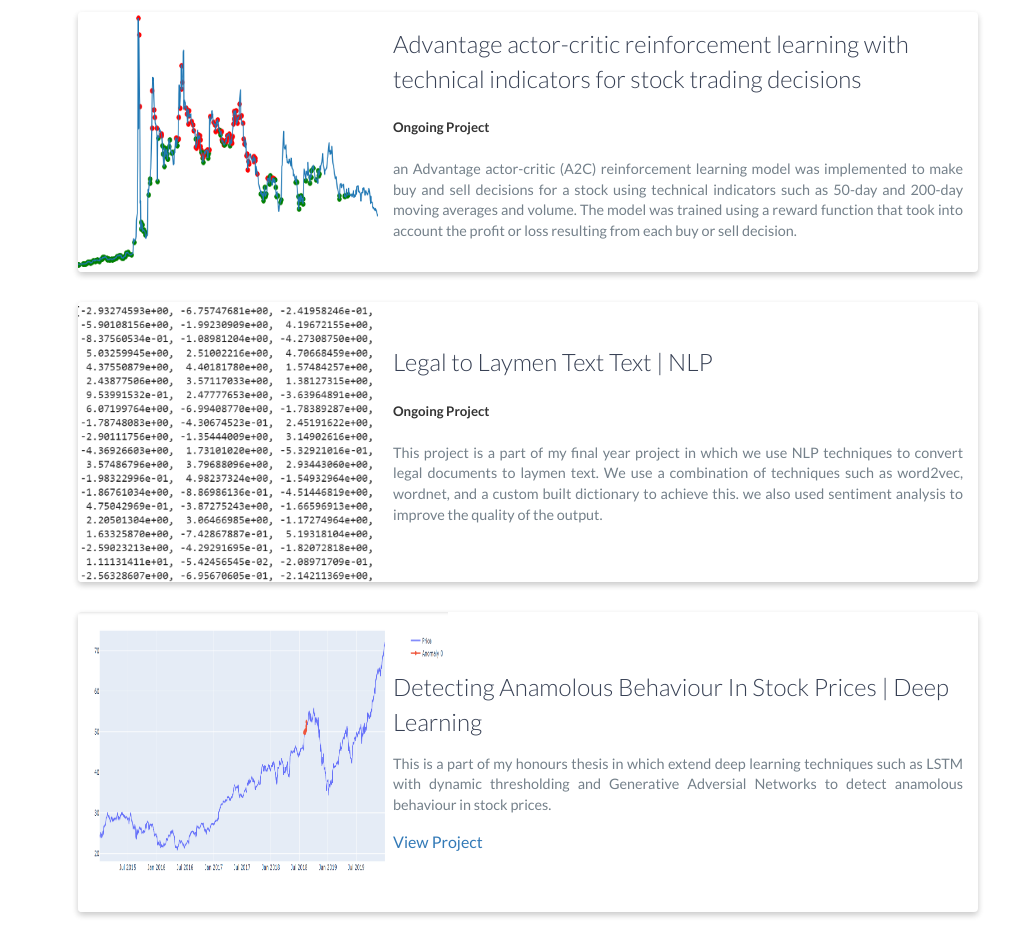
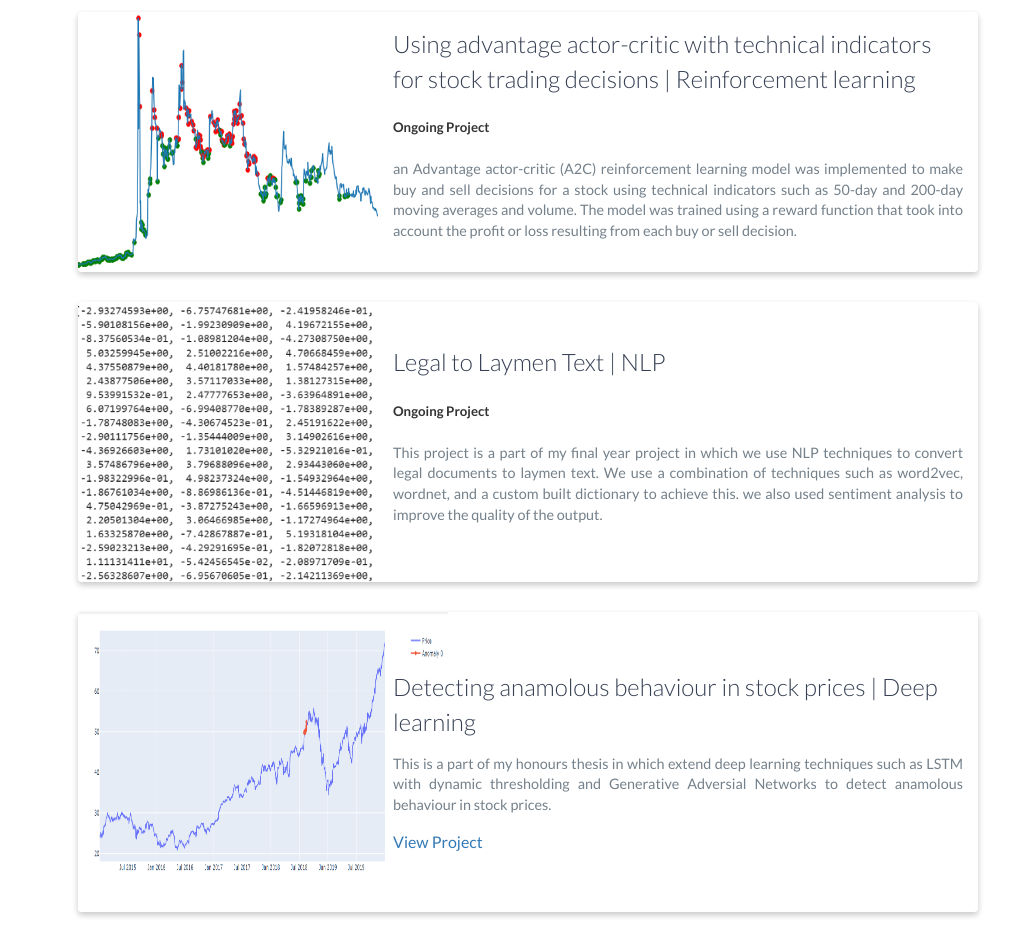
Before and after one commit to somsagar07/somsagar07.github.io, a website: page index.html in a window 1280 px wide. Shown: the part 543-1479 px from the top of the page, without its empty margins (112-1123 px from the left). Drawn offline with nearby package versions, Linux system fonts and the light colour scheme.

Commit message:
Update index.html

```diff
--- a/index.html
+++ b/index.html
@@ -112,7 +112,7 @@
                     </div>
                     <!-- End .project-image -->
                     <div class="project-info">
-                        <h3>Advantage actor-critic reinforcement learning with technical indicators for stock trading decisions</h3>
+                        <h3>Using advantage actor-critic with technical indicators for stock trading decisions | Reinforcement learning</h3>
                         <h5>Ongoing Project</h5>
                         <p align = "justify">
                             an Advantage actor-critic (A2C) reinforcement learning model was implemented to make
@@ -132,7 +132,7 @@
                     </div>
                     <!-- End .project-image -->
                     <div class="project-info">
-                        <h3>Legal to Laymen Text Text | NLP</h3>
+                        <h3>Legal to Laymen Text | NLP</h3>
                         <h5>Ongoing Project</h5>
                         <p align = "justify">
                             This project is a part of my final year project in which we use NLP techniques to convert legal documents to laymen text.
@@ -150,7 +150,7 @@
                     </div>
                     <!-- End .project-image -->
                     <div class="project-info">
-                        <h3>Detecting Anamolous Behaviour In Stock Prices | Deep Learning</h3>
+                        <h3>Detecting anamolous behaviour in stock prices | Deep learning</h3>
                         <p align = "justify">
                             This is a part of my honours thesis in which extend deep learning techniques such as LSTM with dynamic thresholding and Generative Adversial Networks to detect anamolous behaviour in stock prices.
 
```
